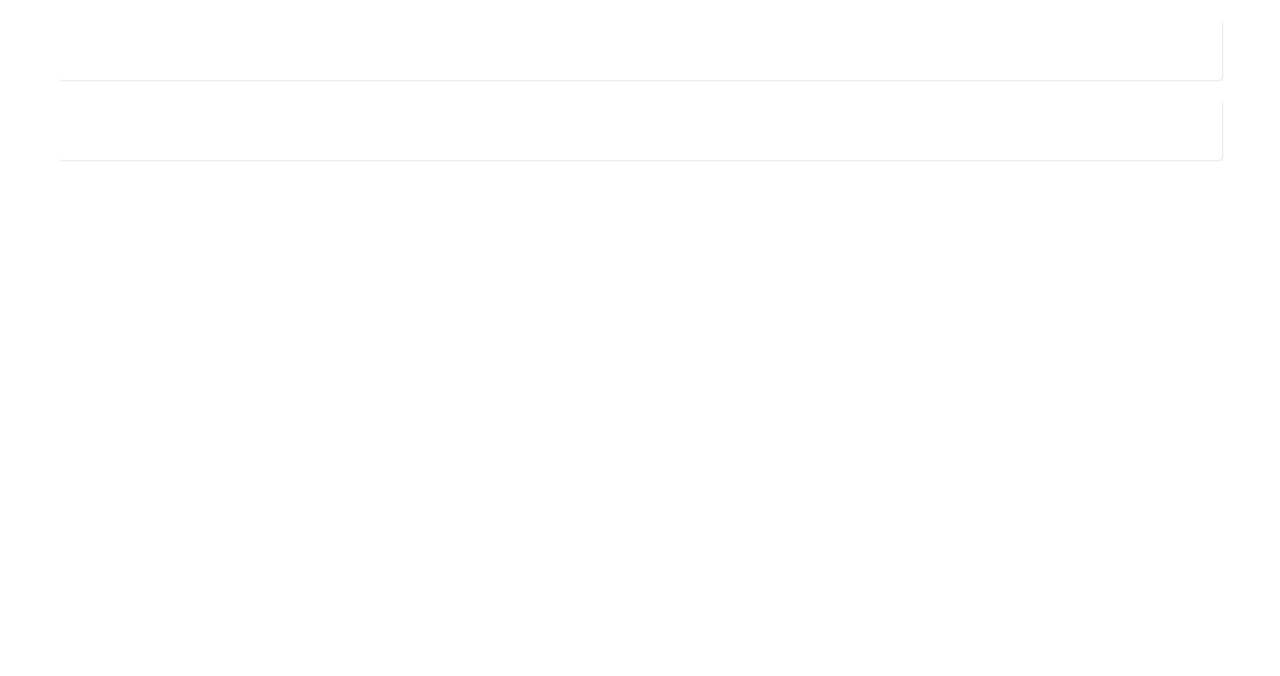
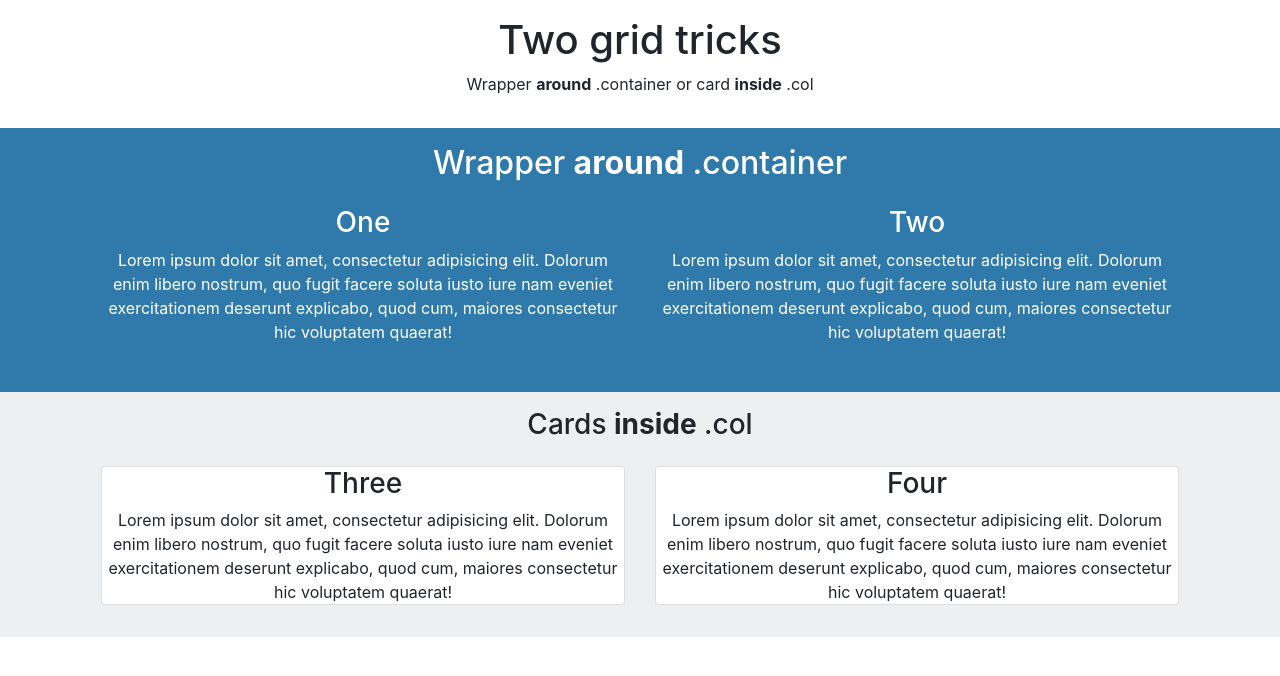
Before and after one commit to michaelgreen94/bootstrap-challenge, a plain HTML site: page index.html in a window 1280 px wide. Drawn offline with nearby package versions, Linux system fonts and the light colour scheme.

Commit message:
finished two grid tricks

```diff
--- a/assets/style.css
+++ b/assets/style.css
@@ -1,12 +1,27 @@
-.bg-blue {
-    background: #3079AB;
-    color: white;
+/* *{
+    outline: 1px solid red;
+} */
+
+p {
+    text-align: center;
 }
 
-.card-white {
-    background: white;
-    padding: 30px;
-    box-shadow: 1px 1px 2px #e7e7e7;
-    border-radius: 4px;
-    margin: 20px 50px;
+.blue {
+    background-color: #307aab;
 }
+
+.darkwhite {
+    background-color: #eeeff1;
+}
+
+.white {
+    background-color: #ffffff;
+}
+
+.center {
+    margin: auto;
+}
+
+.row {
+    padding: 1rem;
+}
--- a/index.html
+++ b/index.html
@@ -3,28 +3,81 @@
 
 <head>
     <title>Bootstrap-challenge</title>
+    <link rel="stylesheet" href="https://stackpath.bootstrapcdn.com/bootstrap/4.1.3/css/bootstrap.min.css" integrity="sha384-MCw98/SFnGE8fJT3GXwEOngsV7Zt27NXFoaoApmYm81iuXoPkFOJwJ8ERdknLPMO"
+        crossorigin="anonymous">
     <link rel="stylesheet" href="assets/style.css">
 </head>
 
 <body>
     <div class="container-fluid">
-        <div class="row">
-            <div class="col-xs-6">
-                <div class="card-white">
-                    <div class="well">
-
+        <header class="row">
+            <div class="col-sm-12">
+                <h1 class="text-center">Two grid tricks</h1>
+                <p class="text-center">Wrapper
+                    <b>around</b> .container or card
+                    <b>inside</b> .col</p>
+            </div>
+        </header>
+        <div class="row blue">
+            <div class="col-sm-12 text-white">
+                <h2 class="text-center">Wrapper
+                    <b>around</b> .container</h2>
+            </div>
+            <section class="col-sm-12 text-white">
+                <div class="container">
+                    <div class="row">
+                        <div class="col-sm-6">
+                            <article>
+                                <h3 class="text-center">One</h3>
+                                <p>Lorem ipsum dolor sit amet, consectetur adipisicing elit. Dolorum enim libero nostrum, quo
+                                    fugit facere soluta iusto iure nam eveniet exercitationem deserunt explicabo, quod cum,
+                                    maiores consectetur hic voluptatem quaerat!
+                                </p>
+                            </article>
+                        </div>
+                        <div class="col-sm-6">
+                            <article>
+                                <h3 class="text-center">Two</h3>
+                                <p>Lorem ipsum dolor sit amet, consectetur adipisicing elit. Dolorum enim libero nostrum, quo
+                                    fugit facere soluta iusto iure nam eveniet exercitationem deserunt explicabo, quod cum,
+                                    maiores consectetur hic voluptatem quaerat!
+                                </p>
+                            </article>
+                        </div>
                     </div>
                 </div>
+            </section>
+        </div>
+        <div class="row darkwhite">
+            <div class="col-sm-12">
+                <h3 class="text-center">Cards
+                    <b>inside</b> .col</h3>
             </div>
-            <div class="col-md-6 other">
-                <div class="card-white">
-                    <div class="well">
-
+            <footer class="col-sm-12">
+                <div class="container">
+                    <div class="row">
+                        <div class="col-sm-6">
+                            <article class="card white text-center">
+                                <h3>Three</h3>
+                                <div>Lorem ipsum dolor sit amet, consectetur adipisicing elit. Dolorum enim libero nostrum, quo
+                                    fugit facere soluta iusto iure nam eveniet exercitationem deserunt explicabo, quod cum,
+                                    maiores consectetur hic voluptatem quaerat!
+                                </div>
+                            </article>
+                        </div>
+                        <div class="col-sm-6">
+                            <article class="card white text-center">
+                                <h3>Four</h3>
+                                <div>Lorem ipsum dolor sit amet, consectetur adipisicing elit. Dolorum enim libero nostrum, quo
+                                    fugit facere soluta iusto iure nam eveniet exercitationem deserunt explicabo, quod cum,
+                                    maiores consectetur hic voluptatem quaerat!
+                                </div>
+                            </article>
+                        </div>
                     </div>
                 </div>
+            </footer>
             </div>
-        </div>
-    </div>
 
 </body>
 
```
